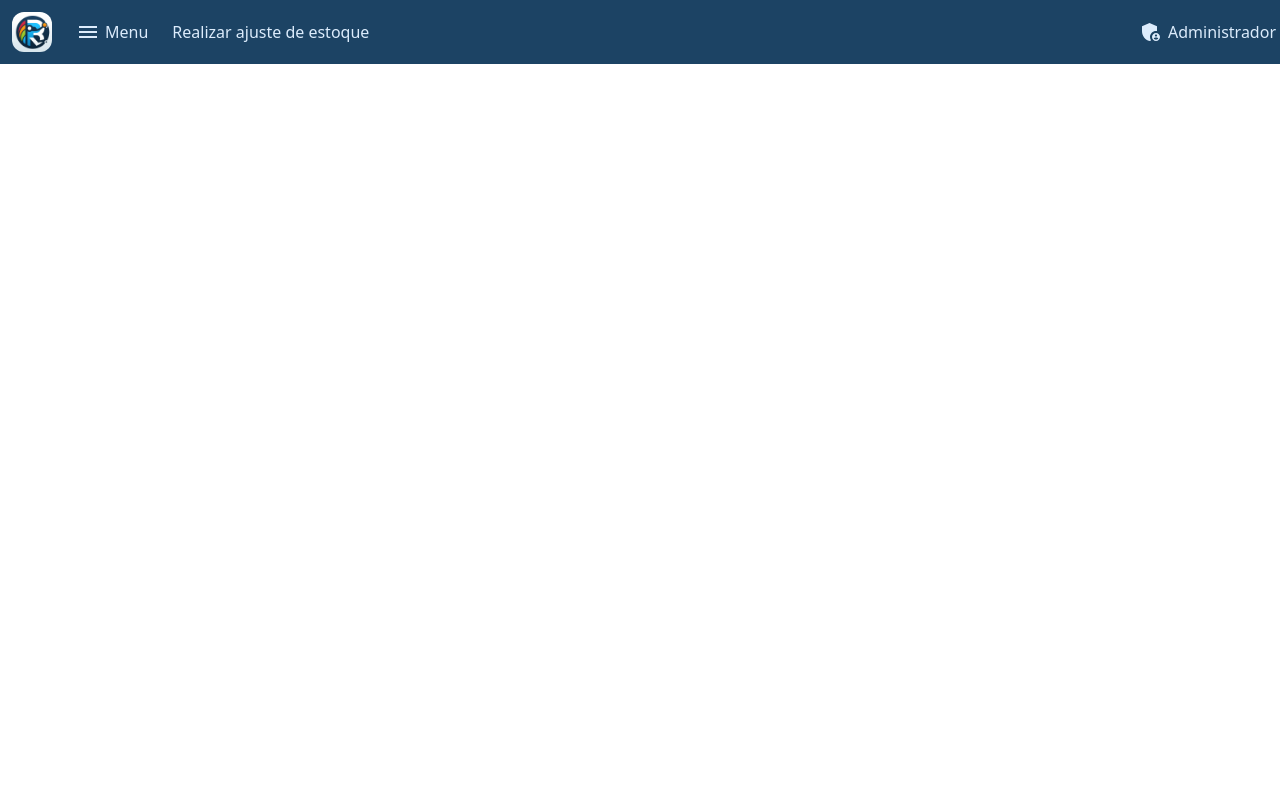
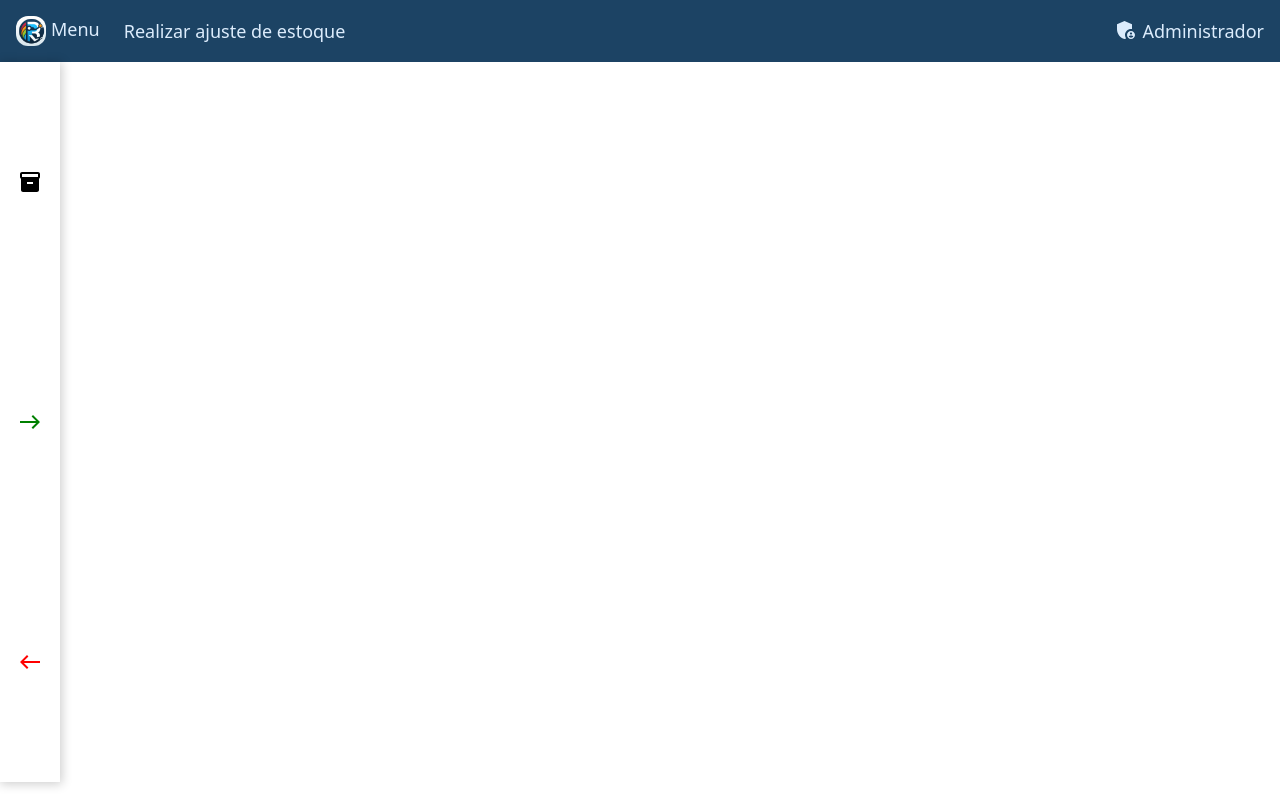
Before and after one commit to BrunoVieira1/ProjetoApi, a React (Vite) app in the folder FrontEnd/: page / in a window 1280 px wide. Built offline with nearby package versions, Linux system fonts and the light colour scheme.

Commit message:
navigation function

```diff
--- a/FrontEnd/src/App.css
+++ /dev/null
@@ -1,37 +0,0 @@
-.nav {
-    margin: 0;
-    height: auto;
-    align-items: center;
-    color: #dcecfc;
-    gap: 20px;
-}
-
-.container-img {
-    overflow: hidden;
-    width: 40px;
-    height: 40px;
-
-
-  }
-  .container-img img {
-    -moz-transform: scale(1.2);
-    -webkit-transform: scale(1.2);
-    transform: scale(1.3);
-  }
-
-.menu-btn, .adm-btn {
-    display: flex;
-    gap: 5px;
-    cursor: pointer;
-    padding: 4px;
-}
-
-.menu-btn:hover, .adm-btn:hover {
-    background-color: rgba(255, 255, 255, 0.1);
-    border-radius: 8px;
-    transition: all 0.2s;
-}
-.adm-btn{
-    position: absolute;
-    right: 0;
-}
--- a/FrontEnd/src/components/navigation.tsx
+++ b/FrontEnd/src/components/navigation.tsx
@@ -1,25 +1,59 @@
 import "../output.css";
 import "../index.css";
-import "../App.css";
+import "../styles/navigation.css";
 import Logo from "../assets/logo.jpg";
+import AbcIcon from "@mui/icons-material/Abc";
 
+import InventoryIcon from "@mui/icons-material/Inventory";
+import WestIcon from "@mui/icons-material/West";
 import AdminPanelSettingsIcon from "@mui/icons-material/AdminPanelSettings";
-import MenuIcon from "@mui/icons-material/Menu";
+
+function handleMenu() {
+  var nameBtns = document.querySelectorAll(".name-btn");
+  var drawer = document.querySelectorAll(".drawer");
+
+  nameBtns.forEach((btn) => {
+    btn.classList.toggle("name-btn-visible");
+  });
+
+  drawer.forEach((btn) => {
+    btn.classList.toggle("drawer-extend");
+  });
+}
+
 function Navigation() {
   return (
     <>
-      <div className="nav flex bg-azul-2 p-3 ">
-        <div className="container-img rounded-xl">
-          <img src={Logo} alt="" className="logo-nav" />
+      <div className="nav bg-azul-2 p-3">
+        <div className="nav-alt">
+          <button onClick={handleMenu} className="menu-btn">
+            <div className="container-img rounded-xl">
+              <img src={Logo} alt="" className="logo-nav" />
+            </div>
+            <span className="">Menu</span>
+          </button>
+          <span>Realizar ajuste de estoque</span>
         </div>
-        <div className="menu-btn">
-          <MenuIcon />
-          <text>Menu</text>
-        </div>
-        <text>Realizar ajuste de estoque</text>
+
         <div className="adm-btn">
           <AdminPanelSettingsIcon />
-          <text>Administrador</text>
+          <span>Administrador</span>
+        </div>
+      </div>
+      <div className="content-body">
+        <div className="drawer">
+          <span className="btn-drawer">
+            <InventoryIcon />
+            <span className="name-btn">Produtos</span>
+          </span>
+          <span className="btn-drawer">
+            <WestIcon id="WestIcon-r" />
+            <span className="name-btn">Entrada de Produtos</span>
+          </span>
+          <span className="btn-drawer">
+            <WestIcon id="WestIcon-l" />
+            <span className="name-btn">Saida de Produtos</span>
+          </span>
         </div>
       </div>
     </>
--- a/FrontEnd/src/styles/colors.ts
+++ b/FrontEnd/src/styles/colors.tsx
@@ -1,11 +1,11 @@
 export const colors = {
   branco: "#dcecfc",
   azul: {
-    1:"#1daae6",
+    1: "#1daae6",
     2: "#1c4364",
   },
   cinza: {
-    1:"#acc3cf",
-    2:"#6c7484",
+    1: "#acc3cf",
+    2: "#6c7484",
   },
 };
--- /dev/null
+++ b/FrontEnd/src/styles/navigation.css
@@ -0,0 +1,97 @@
+.nav,
+.nav-alt {
+  display: flex;
+  margin: 0;
+  height: auto;
+  align-items: center;
+  color: #dcecfc;
+  gap: 20px;
+  font-size: large;
+  font-weight: 400;
+  justify-content: space-between;
+}
+
+.container-img {
+  overflow: hidden;
+  width: 30px;
+  height: 30px;
+}
+.container-img img {
+  -moz-transform: scale(1.2);
+  -webkit-transform: scale(1.2);
+  transform: scale(1.3);
+}
+
+.menu-btn,
+.adm-btn {
+  display: flex;
+  gap: 5px;
+  cursor: pointer;
+  padding: 4px;
+}
+
+.menu-btn:hover,
+.adm-btn:hover {
+  background-color: rgba(255, 255, 255, 0.1);
+  border-radius: 8px;
+  transition: all 0.2s;
+  align-items: center;
+}
+.adm-btn {
+  float: right;
+  right: 0;
+}
+
+.content-body {
+  display: flex;
+  width: 100%;
+}
+
+.drawer {
+  display: flex;
+  width: 60px;
+  min-height: 90vh;
+  flex-direction: column;
+  justify-content: space-around;
+  align-items: center;
+  box-shadow: 1px 1px 10px 1px rgba(0, 0, 0, 0.2);
+  transition: all 0.5s;
+}
+
+.drawer-extend {
+  width: 200px;
+  transition: all 0.5s;
+}
+
+.drawer AbcIcon {
+  font-size: 10rem;
+}
+
+.name-btn {
+  display: none;
+}
+
+.name-btn-visible {
+  display: flex;
+}
+
+.btn-drawer {
+  display: flex;
+  padding: 4px;
+  border-radius: 8px;
+}
+
+.btn-drawer:hover {
+  display: flex;
+  background-color: rgba(0, 0, 0, 0.2);
+  transition: all 0.2s;
+}
+
+#WestIcon-l {
+  color: red;
+}
+
+#WestIcon-r {
+  transform: rotate(180deg);
+  color: green;
+}
--- a/FrontEnd/tailwind.config.js
+++ b/FrontEnd/tailwind.config.js
@@ -1,10 +1,10 @@
-import { colors } from "./src/styles/colors"
+import { colors } from "./src/styles/colors";
 
 /** @type {import('tailwindcss').Config} */
 module.exports = {
-  content: ["./src/**/*.{html,js,ts,tsx}"],
+  content: ["./src/**/*.{html,ts,tsx}"],
   theme: {
-    extend: {colors :colors },
+    extend: { colors: colors },
   },
   plugins: [],
 };
```
